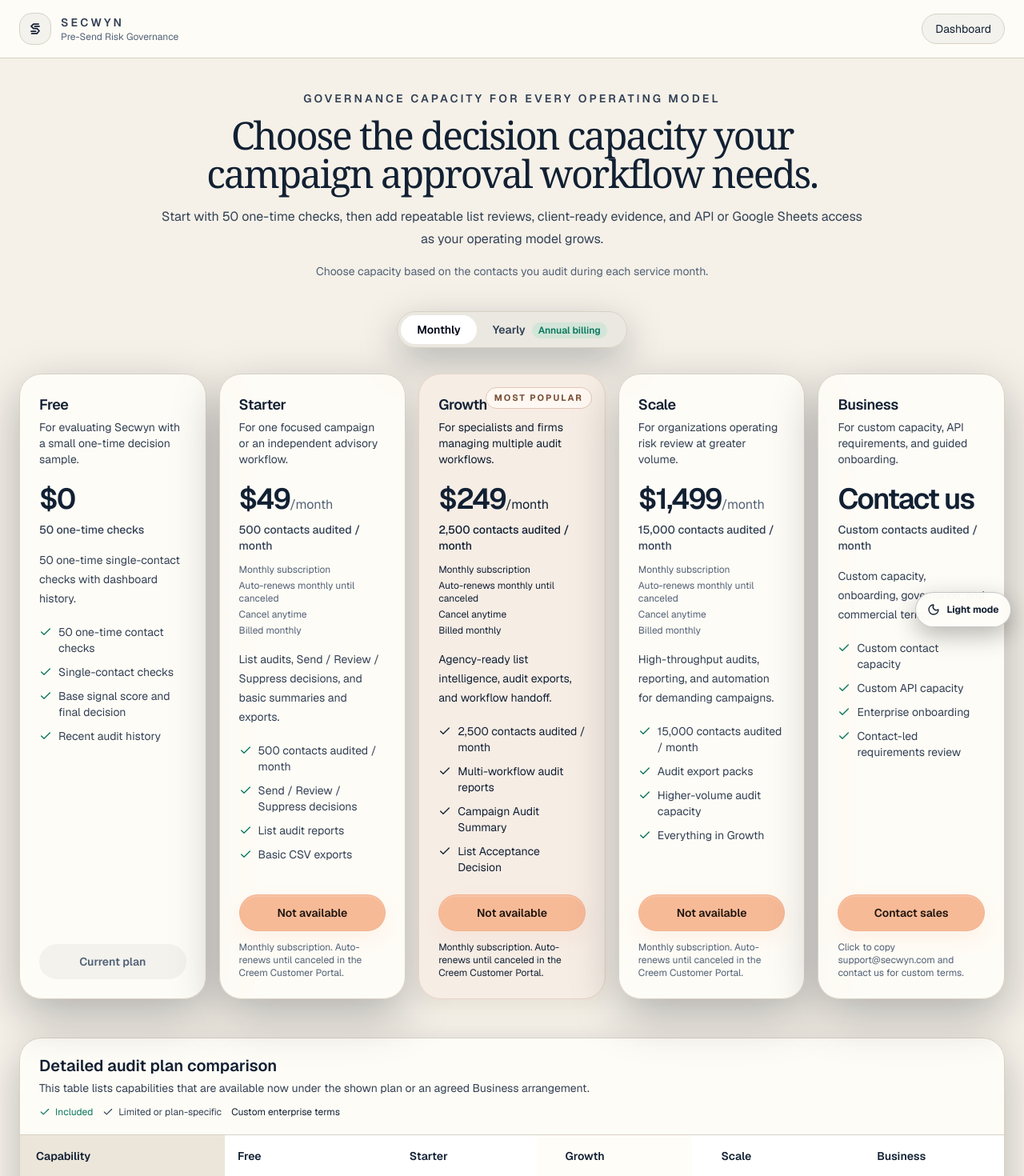
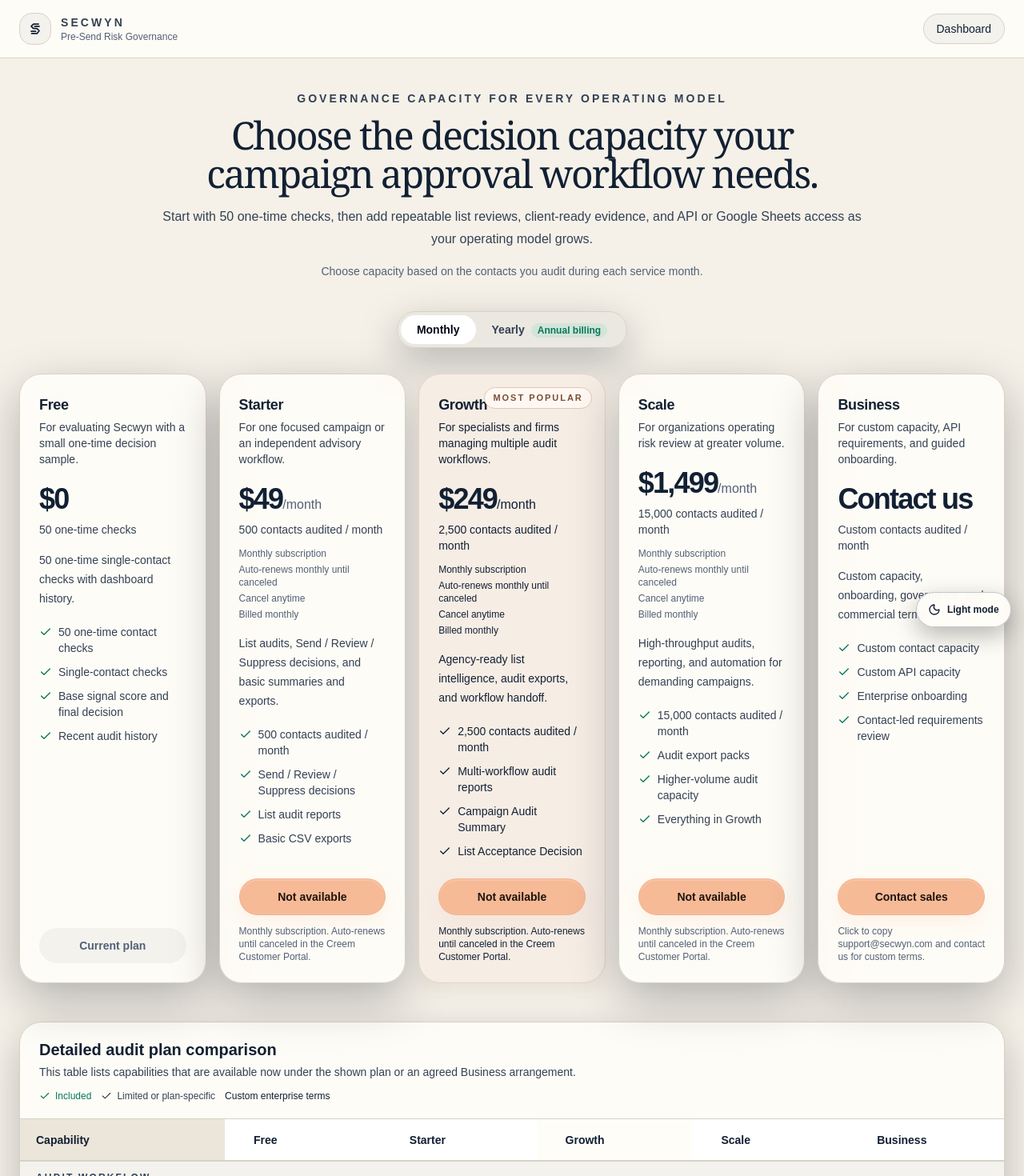
Before and after one commit to hryhrh305-dot/riskshield-ai, a Next.js app: page /pricing in a window 1280 px wide. Shown: the top 1470 px of the page at 80% size. Built offline with nearby package versions, Linux system fonts and the light colour scheme; no server answers.

Commit message:
Align Free and Business pricing headers

```diff
--- a/src/app/(dashboard)/pricing/page.tsx
+++ b/src/app/(dashboard)/pricing/page.tsx
@@ -469,7 +469,7 @@ function ComparisonTableHead({ planEntries, visuallyHidden = false }: { planEntr
         {planEntries.map(([key, plan]) => (
           <th
             key={key}
-            className={`${key === "free" ? "px-4" : "pl-9 pr-4"} py-4 text-left font-semibold shadow-[inset_0_-1px_0_var(--rs-border)] ${
+            className={`pl-9 pr-4 py-4 text-left font-semibold shadow-[inset_0_-1px_0_var(--rs-border)] ${
               key === "growth" ? "bg-[var(--rs-surface)] text-white" : "bg-[var(--rs-surface-strong)] text-slate-200"
             }`}
           >
--- a/src/app/layout.tsx
+++ b/src/app/layout.tsx
@@ -1,20 +1,10 @@
+import type { CSSProperties, ReactNode } from "react";
 import type { Metadata } from "next";
-import { Geist, Geist_Mono } from "next/font/google";
 import Script from "next/script";
 import "./globals.css";
 import { AttributionObserver } from "@/components/e8/AttributionObserver";
 import { ThemeToggle } from "@/components/theme/ThemeToggle";
 import { getE8Flags } from "@/lib/e8/flags";
-
-const geistSans = Geist({
-  variable: "--font-geist-sans",
-  subsets: ["latin"],
-});
-
-const geistMono = Geist_Mono({
-  variable: "--font-geist-mono",
-  subsets: ["latin"],
-});
 
 export const metadata: Metadata = {
   metadataBase: new URL("https://www.secwyn.com"),
@@ -40,17 +30,23 @@ export const metadata: Metadata = {
   },
 };
 
+const fontVariables: CSSProperties = {
+  "--font-geist-sans": "Arial, Helvetica, sans-serif",
+  "--font-geist-mono": "ui-monospace, SFMono-Regular, Menlo, Monaco, monospace",
+};
+
 export default function RootLayout({
   children,
 }: Readonly<{
-  children: React.ReactNode;
+  children: ReactNode;
 }>) {
   const e8Enabled = getE8Flags().observability && getE8Flags().attribution;
   return (
     <html
       lang="en"
       suppressHydrationWarning
-      className={geistSans.variable + " " + geistMono.variable + " h-full antialiased"}
+      className="h-full antialiased"
+      style={fontVariables}
     >
       <body className="min-h-full flex flex-col overflow-x-hidden">
         <Script id="secwyn-theme-init" strategy="beforeInteractive">{`
```
Also changed, not shown: 1 other file (tests, documents, lock files or other folders).
